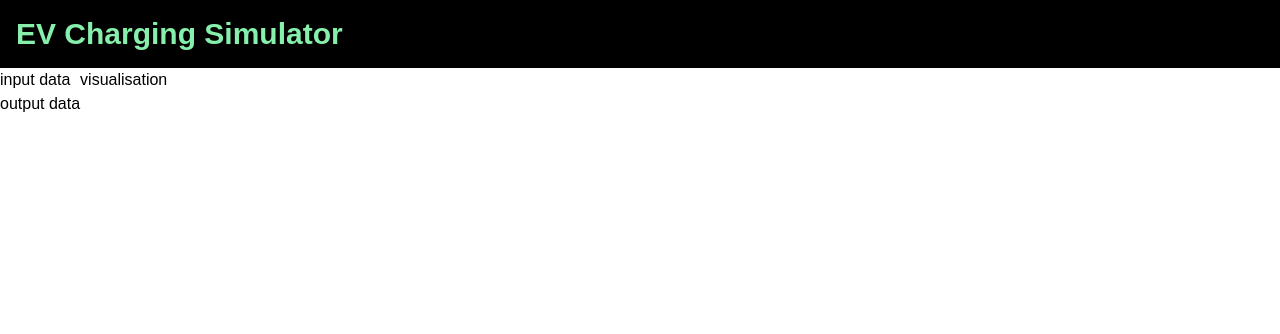
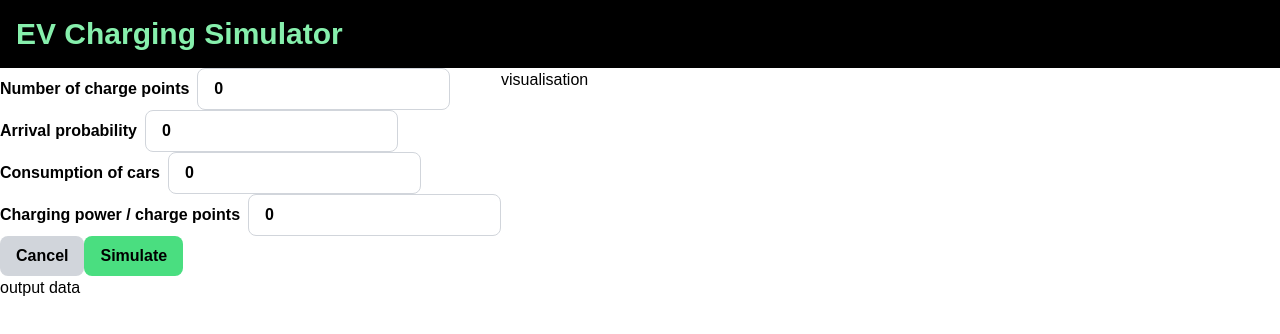
Before and after one commit to sominparrrk/ev-charging-simulator, a React (Create React App) app: page / in a window 1280 px wide. Shown: the top 334 px of the page. Built offline with nearby package versions, Linux system fonts and the light colour scheme.

Commit message:
feat: structure input area template

```diff
--- a/src/components/Button/Button.tsx
+++ b/src/components/Button/Button.tsx
@@ -2,12 +2,18 @@ interface ButtonProps {
   label: string;
   onClick: () => void;
   disabled?: boolean;
+  className?: string;
 }
 
-const Button: React.FC<ButtonProps> = ({ label, onClick, disabled = false }) => {
+const Button: React.FC<ButtonProps> = ({
+  label,
+  onClick,
+  disabled = false,
+  className = '',
+}) => {
   return (
     <button
-      className='px-4 py-2 rounded-lg font-semibold bg-green-400 hover:bg-green-600 hover:text-white duration-500'
+      className={`${className} px-4 py-2 rounded-lg font-semibold hover:text-white duration-500`}
       onClick={onClick}
       disabled={disabled}
     >
--- /dev/null
+++ b/src/containers/InputArea/InputArea.tsx
@@ -0,0 +1,33 @@
+import Button from '../../components/Button/Button';
+import Input from '../../components/Input/Input';
+
+const InputArea = () => {
+  const handleChange = () => {
+    console.log('value change');
+  };
+
+  const handleClick = () => {
+    console.log('button clicked');
+  };
+
+  return (
+    <div className='input-area__container'>
+      <Input label='Number of charge points' onChange={handleChange} />
+      <Input label='Arrival probability' onChange={handleChange} />
+      <Input label='Consumption of cars' onChange={handleChange} />
+      <Input label='Charging power / charge points' onChange={handleChange} />
+      <Button
+        className='bg-gray-300 hover:bg-gray-600'
+        label='Cancel'
+        onClick={handleClick}
+      />
+      <Button
+        className='bg-green-400 hover:bg-green-600'
+        label='Simulate'
+        onClick={handleClick}
+      />
+    </div>
+  );
+};
+
+export default InputArea;
--- a/src/containers/InputData/InputData.tsx
+++ /dev/null
@@ -1,5 +0,0 @@
-const InputData = () => {
-  return <div className='input-data__container'>input data</div>;
-};
-
-export default InputData;
--- /dev/null
+++ b/src/containers/OutputArea/OutputArea.tsx
@@ -0,0 +1,5 @@
+const OutputArea = () => {
+  return <div className='output-area__container'>output data</div>;
+};
+
+export default OutputArea;
--- a/src/containers/OutputData/OutputData.tsx
+++ /dev/null
@@ -1,5 +0,0 @@
-const OutputData = () => {
-  return <div className='input-data__container'>output data</div>;
-};
-
-export default OutputData;
--- a/src/containers/Visualisation/Visualisation.tsx
+++ b/src/containers/Visualisation/Visualisation.tsx
@@ -1,5 +1,5 @@
 const Visualisation = () => {
-  return <div className='input-data__container'>visualisation</div>;
+  return <div className='visualisation__container'>visualisation</div>;
 };
 
 export default Visualisation;
--- a/src/pages/Main.tsx
+++ b/src/pages/Main.tsx
@@ -1,17 +1,19 @@
-import InputData from '../containers/InputData/InputData';
-import OutputData from '../containers/OutputData/OutputData';
+import InputData from '../containers/InputArea/InputArea';
+import OutputArea from '../containers/OutputArea/OutputArea';
 import Visualisation from '../containers/Visualisation/Visualisation';
 
 const Main = () => {
   return (
     <div>
       <div className='main__header w-screen p-4 bg-black'>
-        <h1 className='text-3xl font-bold text-green-300'>EV Charging Simulator</h1>
+        <h1 className='text-3xl font-bold text-green-300'>
+          EV Charging Simulator
+        </h1>
       </div>
       <div className='main__container flex flex-row'>
         <div className='data__container flex flex-col'>
           <InputData />
-          <OutputData />
+          <OutputArea />
         </div>
         <Visualisation />
       </div>
```
